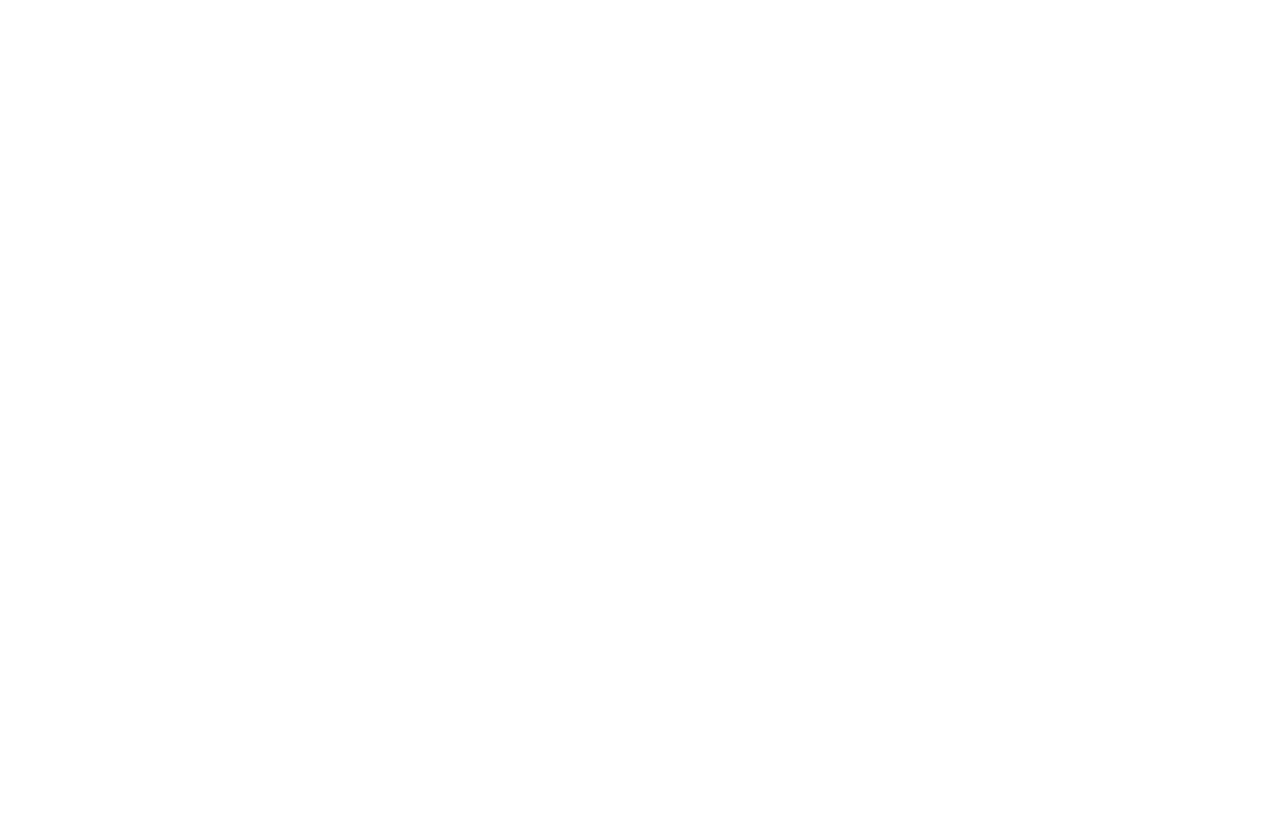
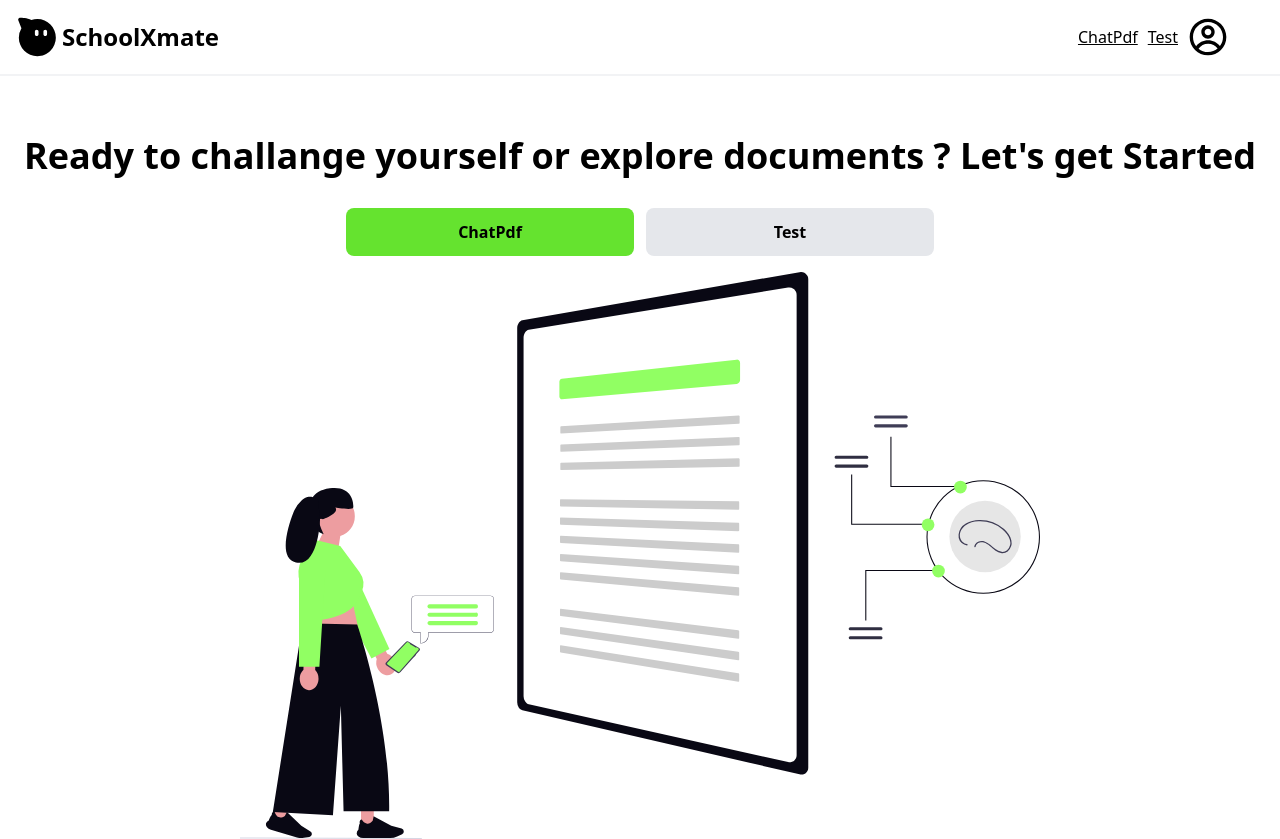
Before and after one commit to Amandeepsinghn/schoolXmate-frontend, a React (Vite) app: page /landing in a window 1280 px wide. Before the commit this address had no page. Before the commit the page ends 800 px from the top, so only its background shows below. Built offline with nearby package versions, Linux system fonts and the light colour scheme.

Commit message:
added landing page

```diff
--- a/src/App.tsx
+++ b/src/App.tsx
@@ -3,6 +3,9 @@
 import './App.css'
 import { Dashboard } from './pages/Dashboard'
 import { Signup } from './pages/Signup'
+import { Landing } from './pages/Landing'
+import { Test } from './pages/Test'
+import { ChatPdf } from './pages/chatPdf'
 
 function App() {
 
@@ -10,9 +13,12 @@
     <>
     <BrowserRouter>
       <Routes>
-        <Route path ="/signup" element={<Signup/>}/>
-        <Route path ="/login" element={<Login/>} />
-        <Route path ="/dashboard" element={<Dashboard/>}/>
+        <Route path = "/signup" element={<Signup/>}/>
+        <Route path = "/login" element={<Login/>} />
+        <Route path = "/dashboard" element={<Dashboard/>}/>
+        <Route path = "/landing" element={<Landing/>}/>
+        <Route path = "/test" element={<Test/>}/>
+        <Route path = "/chatPdf" element={<ChatPdf/>}/>
       </Routes>
     </BrowserRouter>
     </>
--- a/src/pages/Dashboard.tsx
+++ b/src/pages/Dashboard.tsx
@@ -37,7 +37,7 @@
                     </div>
                 </div>
                 <div className="flex-grow">
-                    <img src = "/ai.gif" alt="local gif" className="w-180 h-auto"/>
+                    <img src = "/ai.gif" alt="local gif" className="w-170 h-auto"/>
                 </div>
             </div>
         </div>
--- /dev/null
+++ b/src/pages/Landing.tsx
@@ -0,0 +1,44 @@
+import { AiFillAliwangwang } from "react-icons/ai";
+import { Link } from "react-router-dom";
+import { CgProfile } from "react-icons/cg";
+
+export const Landing = () =>{
+    return(
+        <div className="flex flex-col h-screen">
+            <div className="flex justify-between items-center p-x-1 p-3">
+                <div className="flex items-center">
+                    <AiFillAliwangwang size={50} />
+                    <div className="font-bold text-2xl">SchoolXmate</div>
+                </div>
+                <div className="flex items-center space-x-2.5 mr-10">
+                    <Link type="button" className="text underline font-medium " to={"/chatPdf"}>
+                        ChatPdf
+                    </Link>
+                    <Link type="button" className="font-medium shadow-[#80EE5A]-500/50 underline" to={"/test"}>
+                        Test
+                    </Link>
+                    <div>
+                        <CgProfile size={40} color={"black"}/>
+                    </div>
+                </div>
+            </div>
+            <hr className="border-t border-gray-200 opacity-50 border-1"></hr>
+            <div className="flex-grow justify-center flex-col">
+                <div className="font-semibold text-4xl flex justify-center pt-15">
+                    Ready to challange yourself or explore documents ? Let's get Started
+                </div>
+                <div className="flex justify-center space-x-3 pt-8">
+                    <Link type="button" className={`w-72 text-black text-center bg-[#65E32F] p-3 rounded-lg font-bold px-9 cursor-pointer hover:bg-[#80EE5A]`} to={"/chatPdf"}>
+                        ChatPdf
+                    </Link>
+                    <Link type="button" className={`w-72 text-black text-center bg-gray-200 p-3 rounded-lg font-bold px-9 cursor-pointer hover:bg-gray-100`} to={"/test"}>
+                        Test
+                    </Link>
+                </div>
+                <div className="flex justify-center pt-4">
+                <img src="landing.svg" alt="test"/>
+                </div>
+            </div>
+        </div>
+    )
+}
--- a/src/pages/Login.tsx
+++ b/src/pages/Login.tsx
@@ -1,4 +1,4 @@
-import { useRef, useState,useEffect } from "react";
+import { useRef, useState } from "react";
 import { AiOutlineLoading3Quarters } from "react-icons/ai";
 import axios, { AxiosError } from "axios";
 
@@ -40,7 +40,7 @@
                   password:password.current?.value
                 })
               localStorage.setItem("Authorization","Bearer" + " " + reponse.data.token);
-              naivgate("/landingPage")
+              naivgate("/landing")
 
               } catch(error:unknown) {
                 const err = error as AxiosError
--- a/src/pages/Signup.tsx
+++ b/src/pages/Signup.tsx
@@ -1,4 +1,4 @@
-import { useRef, useState,useEffect } from "react";
+import { useRef, useState } from "react";
 import { AiOutlineLoading3Quarters } from "react-icons/ai";
 import axios, { AxiosError } from "axios";
 
--- /dev/null
+++ b/src/pages/Test.tsx
@@ -0,0 +1,9 @@
+
+
+export const Test = () =>{
+    return(
+        <div>
+            hello
+        </div>
+    )
+}
--- /dev/null
+++ b/src/pages/chatPdf.tsx
@@ -0,0 +1,8 @@
+
+export const ChatPdf = () =>{
+    return(
+        <div>
+            hello
+        </div>
+    )
+}
```
Also changed, not shown: public/landing.svg (added), 1 other file (tests, documents, lock files or other folders).
